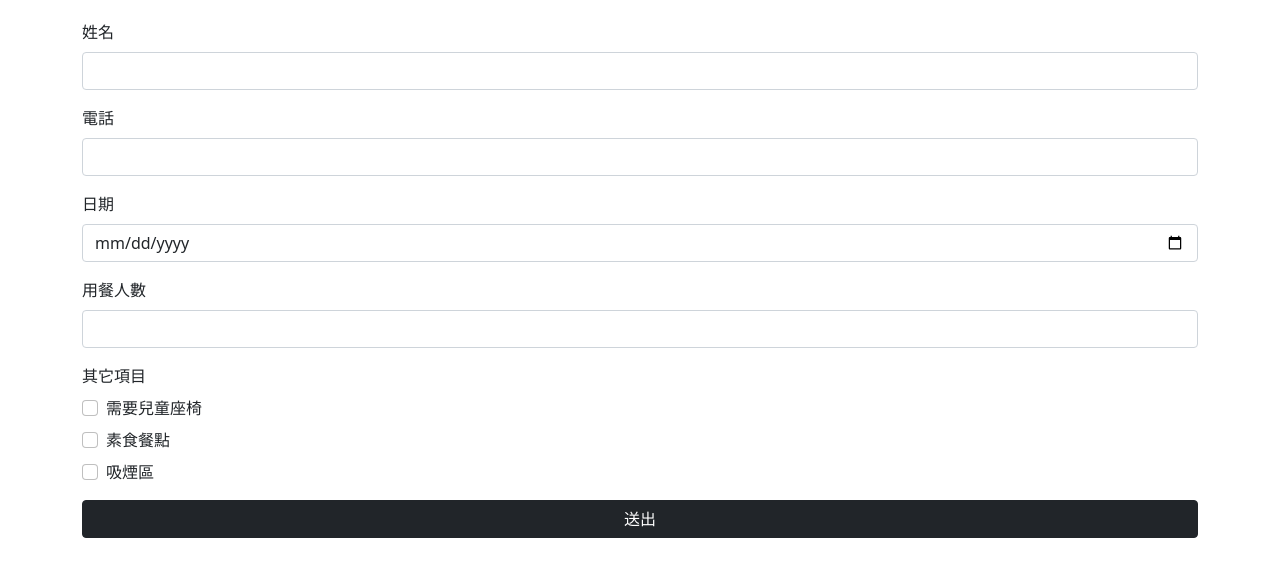
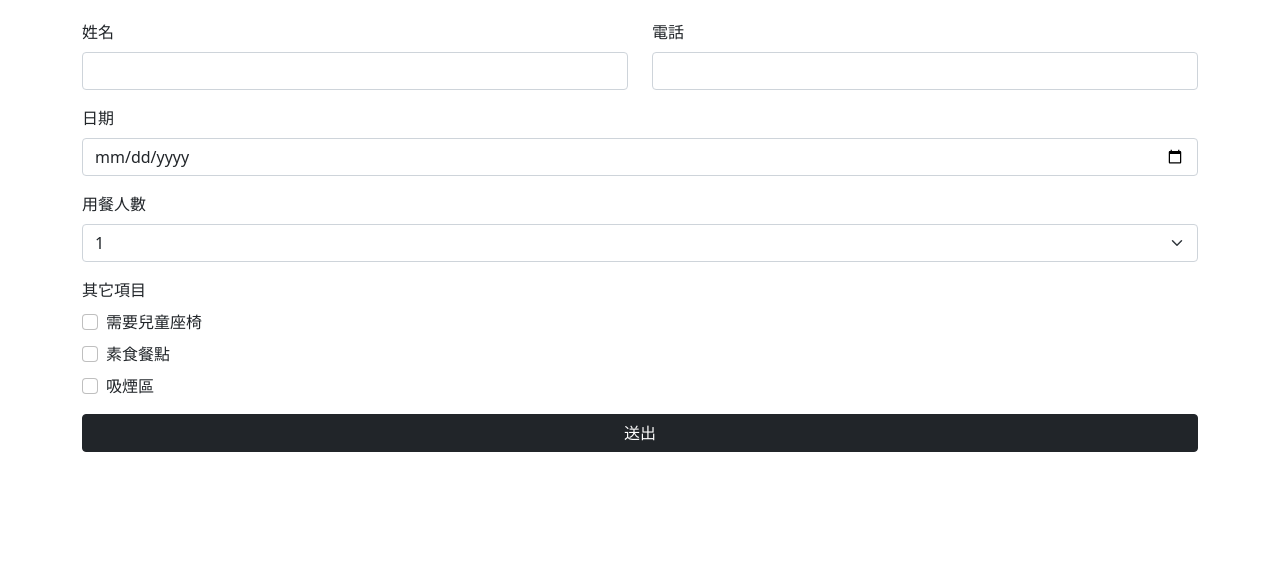
Before and after one commit to guitimliu/excape-google-form, a plain HTML site: page index.html in a window 1280 px wide. Shown: the part 66-642 px from the top of the page. Drawn offline with Linux system fonts and the light colour scheme.

Commit message:
調整版面 & 用餐人數改下拉式選單

```diff
--- a/index.html
+++ b/index.html
@@ -11,13 +11,19 @@
     <div class="container">
         <h1 class="h2 text-center mt-4 mb-4">六角西餐廳</h1>
         <form action="https://docs.google.com/forms/u/0/d/e/1FAIpQLSdKm9eRIdDk-xDBOuJdfoneMbPT0bc_I7yLSJ6LUAIvPvHRCw/formResponse" method="post">
+            <div class="row">
+                <div class="col-md-6">
                     <div class="mb-3">
                         <label for="name" class="form-label mb-2">姓名</label>
                         <input type="text" id="name" name="entry.1992563402" class="form-control" required>
                     </div>
+                </div>
+                <div class="col-md-6">
                     <div class="mb-3">
                         <label for="tel" class="form-label mb-2">電話</label>
                         <input type="tel" id="tel" name="entry.1128326439" class="form-control" required>
+                    </div>
+                </div>
             </div>
             <div class="mb-3">
                 <label for="date" class="form-label mb-2">日期</label>
@@ -25,7 +31,18 @@
             </div>
             <div class="mb-3">
                 <label for="number-of-people" class="form-label mb-2">用餐人數</label>
-                <input type="text" id="number-of-people" name="entry.2109948975" class="form-control" required>
+                <select name="entry.2109948975" id="number-of-people" class="form-select" required>
+                    <option value="1" selected>1</option>
+                    <option value="2">2</option>
+                    <option value="3">3</option>
+                    <option value="4">4</option>
+                    <option value="5">5</option>
+                    <option value="6">6</option>
+                    <option value="7">7</option>
+                    <option value="8">8</option>
+                    <option value="9">9</option>
+                    <option value="10">10</option>
+                </select>
             </div>
             <div class="mb-3">
                 <label for="order-item" class="form-label mb-2">其它項目</label>
```
Lines whose indentation alone changed are shown as unchanged.
